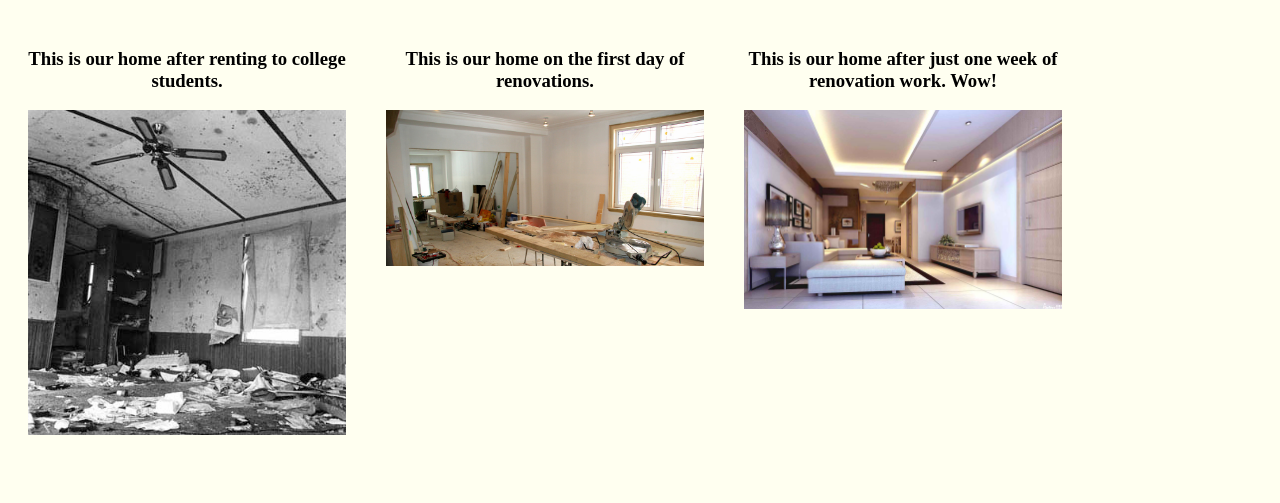
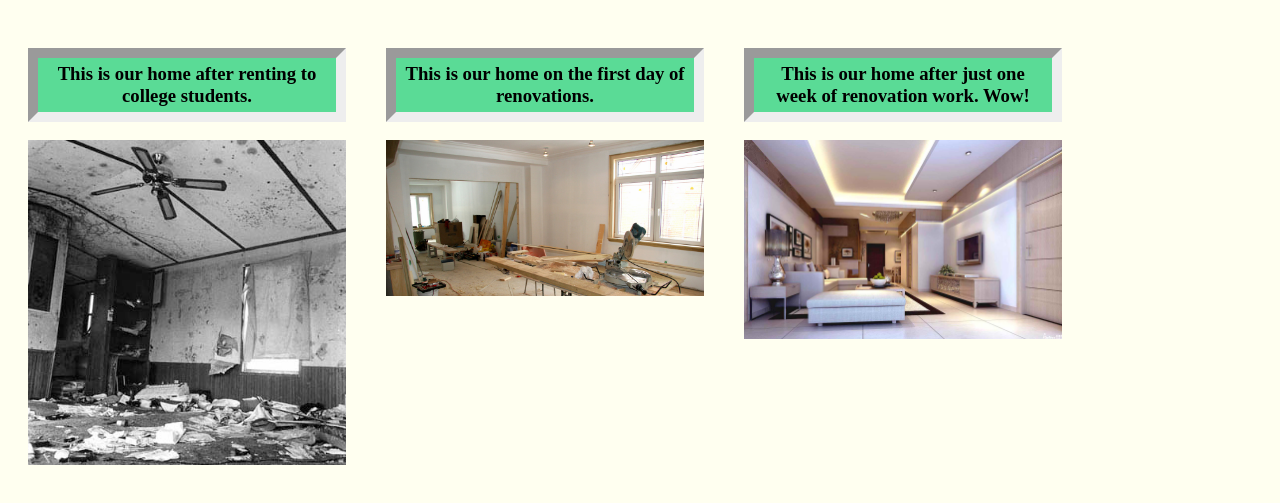
Before and after one commit to NickArrasate/decorator, a plain HTML site: page index.html in a window 1280 px wide. Shown: the part 61-564 px from the top of the page. Drawn offline with Linux system fonts and the light colour scheme.

Commit message:
added boxing elements

```diff
--- a/css/style.css
+++ b/css/style.css
@@ -6,13 +6,11 @@
   float:left;
   max-width: 25%;
   margin: 10px 20px 10px 20px;
-
 }
 .column2{
   float:left;
   max-width: 25%;
   margin: 10px 20px 10px 20px;
-
 }
 .column3{
   float:left;
@@ -21,10 +19,16 @@
 
 }
 
+h3 {
+  border-style: inset;
+  border-width: 10px;
+  background-color: #5ADB96;
+  padding: 5px;
+}
+
 img {
   width: 100%;
   height: 100%;
-
 }
 h1{
   text-align: center;
```
